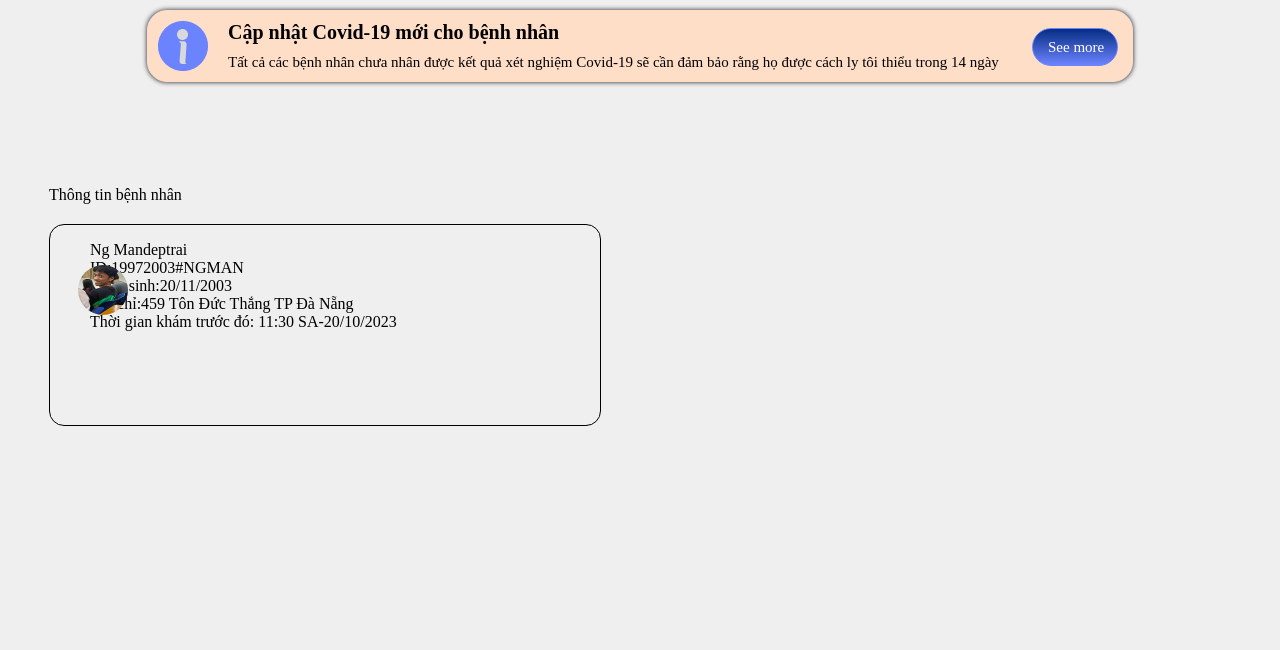
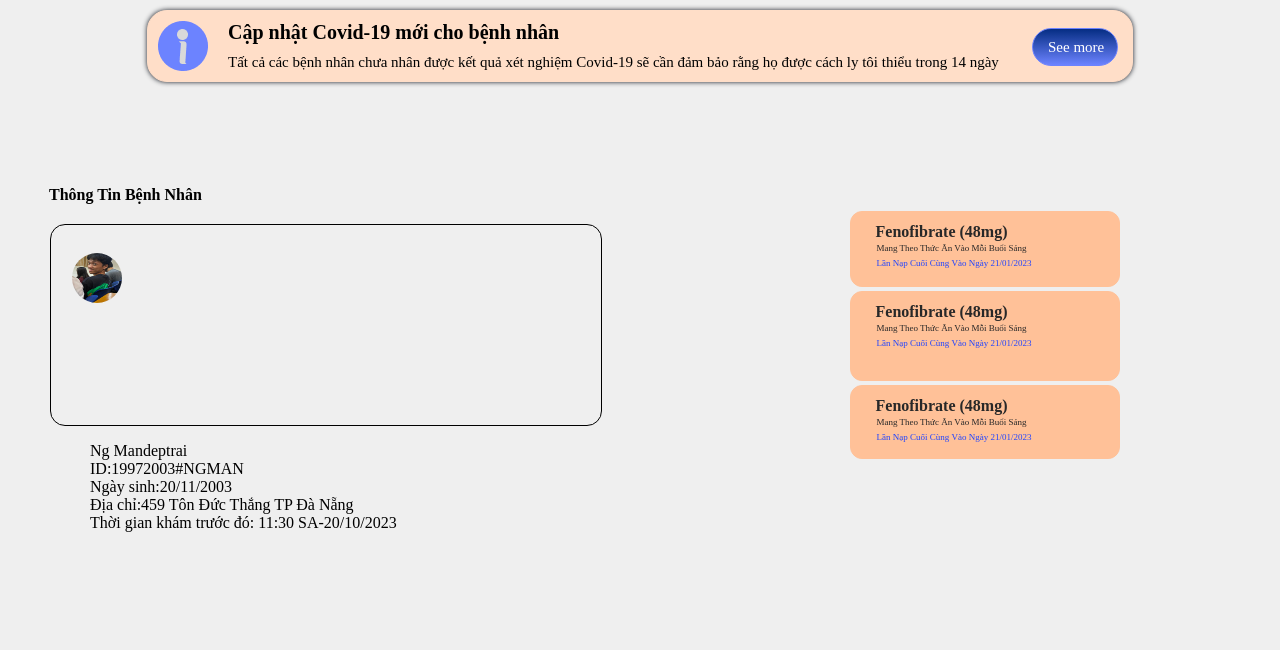
Before and after one commit to TruongCongNon/CNPM, a plain HTML site: page content.html in a window 1280 px wide. Shown: the part 150-800 px from the top of the page. Drawn offline with Linux system fonts and the light colour scheme.

Commit message:
(cnpm project)

```diff
--- a/content.html
+++ b/content.html
@@ -47,11 +47,13 @@
                 </a>
             </div>
         </div>
+        <div class="content-header">
             <div class="content-info">
                 <p>Thông tin bệnh nhân</p>
-
                 <div class="content-info-person">
                     <img src="./images/man.jpg" alt="">
+                </div>
+                <div class="content-info-person-content">
                     <ul>
                         <li>Ng Mandeptrai</li>
                         <li>ID:19972003#NGMAN</li>
@@ -60,7 +62,28 @@
                         <li>Thời gian khám trước đó: 11:30 SA-20/10/2023</li>
                     </ul>
                 </div>
+
             </div>
+            <div class="content-center">
+                <div class="content-center-first">
+                    <p>fenofibrate (48mg)</p>
+                    <p>mang theo thức ăn vào mỗi buổi sáng</p>
+                    <p>lần nạp cuối cùng vào ngày 21/01/2023</p>
+                </div>
+                <div class="content-center-secord">
+                    <p>fenofibrate (48mg)</p>
+                    <p>mang theo thức ăn vào mỗi buổi sáng</p>
+                    <p>lần nạp cuối cùng vào ngày 21/01/2023</p>
+                </div>
+                <div class="content-center-third">
+                    <p>fenofibrate (48mg)</p>
+                    <p>mang theo thức ăn vào mỗi buổi sáng</p>
+                    <p>lần nạp cuối cùng vào ngày 21/01/2023</p>
+                </div>
+            </div>
+        </div>
+
+
     </div>
 
 </body>
--- a/main.css
+++ b/main.css
@@ -1,7 +1,5 @@
-@media (min-width: 769px)
-{
+@media (min-width: 769px) {}
 
-}
 body {
     display: flex;
     justify-content: center;
@@ -153,7 +151,7 @@ body {
     outline: none;
     border: none;
     background-color: transparent;
-    box-shadow:  0px 4px 4px rgba(0, 0, 0, 0.25);
+    box-shadow: 0px 4px 4px rgba(0, 0, 0, 0.25);
     width: 305px;
     height: 76px;
     border-radius: 35px;
@@ -222,12 +220,15 @@ input[type="text"] {
     text-align: start;
 
 }
-.content:first-child{
+
+.content:first-child {
     margin-left: 124px;
 }
-.content:nth-child(5){
+
+.content:nth-child(5) {
     margin-right: 145px;
 }
+
 .content-items img {
     height: 50px;
     width: 50px;
@@ -392,6 +393,7 @@ body {
     height: 60px;
     justify-content: center;
     align-items: center;
+
 }
 
 .headline-inside-content {
@@ -402,7 +404,7 @@ body {
     border: 1px solid #8965d1;
     border-radius: 0 0px 15px 15px;
     background: linear-gradient(#7433F9, #8965d1);
-    box-shadow: 0 0 5px #191c24;
+    box-shadow: 0px 0px 10px 1px rgba(0, 0, 0, 0.25);
     /* padding-top: 10px; */
 }
 
@@ -421,13 +423,17 @@ body {
 .content-logo img {
     position: absolute;
     top: 0;
-    left: 0;
+    left: 188px;
 }
 
 .content-logo p {
     position: absolute;
-    font-size: 25px;
-    left: 6%;
+    color: black;
+    font-size: 30px;
+    font-family: Lato;
+    font-weight: 500;
+    word-wrap: break-word;
+     left: 280px;
 }
 
 .content-logo span {
@@ -468,6 +474,13 @@ body {
 
 .sub-menu li:first-child {
     font-weight: bold;
+}
+
+.content-container {
+    width: 100%;
+    height: 100%;
+    justify-content: center;
+    align-items: center;
 }
 
 .content-headline {
@@ -516,40 +529,52 @@ body {
     background: linear-gradient(#052d83, #6C83FF);
     border: 1px solid #6C83FF;
     border-radius: 25px;
-    right:14px ;
+    right: 14px;
     top: 17px;
 }
 
 .content-headline-eye a {
-
     text-decoration: none;
-
 }
 
 .content-headline-eye p {
     width: 60px;
     height: 30px;
-    padding-left:15px ;
+    padding-left: 15px;
     color: white;
 }
 
+.content-header {
+    display: flex;
+    margin: 0;
+    padding: 0;
+}
+
 .content-info {
+    margin-left: 50px;
     width: 600px;
-    height: 400px;
-}
-.content-info p{
-    position: absolute;
-    top:320px;
-    left: 49px;
+    height: 300px;
 
 }
+
+.content-info p {
+    position: absolute;
+    top: 320px;
+    left: 49px;
+    font-size: 16px;
+    font-family: Poppins;
+    font-weight: 600;
+    text-transform: capitalize;
+    word-wrap: break-word;
+}
+
 .content-info-person {
     position: relative;
     display: block;
     width: 550px;
     height: 200px;
     border: 1px solid #000;
-    margin: 142px 97px 0 49px;
+    margin: 142px 97px 0 0px;
     border-radius: 15px;
 
 }
@@ -559,8 +584,8 @@ body {
     width: 50px;
     border-radius: 50%;
     position: absolute;
-    left: 5%;
-    top: 20%;
+    left: 21px;
+    top: 28px;
 
 }
 
@@ -571,3 +596,148 @@ body {
 .content-info li {
     display: flex;
 }
+
+.content-center {
+    margin: 0;
+    padding: 0;
+    width: 270px;
+    height: 350px;
+    top: 275px;
+    right: 600px;
+    margin: 129px 0 0 200px;
+
+}
+
+.content-center-first {
+    border: 1px solid #FFC198;
+    border-radius: 12px;
+    margin-bottom: 4px;
+    height: 74px;
+    background-color: #FFC198;
+}
+
+.content-center-first p:first-child {
+    margin: 11px 0 0 18px;
+    color: #282828;
+    font-size: 16px;
+    font-family: Poppins;
+    font-weight: 600;
+    text-transform: capitalize;
+    word-wrap: break-word;
+    width: 145px;
+    height: 20px;
+
+}
+
+.content-center-first p:nth-child(2) {
+    margin: 0 0 0 18px;
+    color: #282828;
+    font-size: 9px;
+    font-family: Poppins;
+    font-weight: 400;
+    text-transform: capitalize;
+    word-wrap: break-word;
+    width: 165px;
+    height: 15px;
+
+}
+
+.content-center-first p:nth-child(3) {
+    margin: 0 0 11px 18px;
+    color: #2144FF;
+    font-size: 9px;
+    font-family: Poppins;
+    font-weight: 400;
+    text-transform: capitalize;
+    word-wrap: break-word;
+    width: 170px;
+}
+
+.content-center-secord {
+    border: 1px solid #FFC198;
+    border-radius: 12px;
+    margin-bottom: 4px;
+    background-color: #FFC198;
+    height: 88px;
+}
+
+.content-center-secord p:first-child {
+    margin: 11px 0 0 18px;
+    color: #282828;
+    font-size: 16px;
+    font-family: Poppins;
+    font-weight: 600;
+    text-transform: capitalize;
+    word-wrap: break-word;
+    width: 145px;
+    height: 20px;
+
+}
+
+.content-center-secord p:nth-child(2) {
+    margin: 0 0 0 18px;
+    color: #282828;
+    font-size: 9px;
+    font-family: Poppins;
+    font-weight: 400;
+    text-transform: capitalize;
+    word-wrap: break-word;
+    width: 165px;
+    height: 15px;
+
+}
+
+.content-center-secord p:nth-child(3) {
+    margin: 0 0 11px 18px;
+    color: #2144FF;
+    font-size: 9px;
+    font-family: Poppins;
+    font-weight: 400;
+    text-transform: capitalize;
+    word-wrap: break-word;
+    width: 170px;
+}
+
+.content-center-third {
+    border: 1px solid #FFC198;
+    background-color: #FFC198;
+    border-radius: 12px;
+    height: 72px;
+}
+
+.content-center-third p:first-child {
+    margin: 11px 0 0 18px;
+    color: #282828;
+    font-size: 16px;
+    font-family: Poppins;
+    font-weight: 600;
+    text-transform: capitalize;
+    word-wrap: break-word;
+    width: 145px;
+    height: 20px;
+
+}
+
+.content-center-third p:nth-child(2) {
+    margin: 0 0 0 18px;
+    color: #282828;
+    font-size: 9px;
+    font-family: Poppins;
+    font-weight: 400;
+    text-transform: capitalize;
+    word-wrap: break-word;
+    width: 165px;
+    height: 15px;
+
+}
+
+.content-center-third p:nth-child(3) {
+    margin: 0 0 11px 18px;
+    color: #2144FF;
+    font-size: 9px;
+    font-family: Poppins;
+    font-weight: 400;
+    text-transform: capitalize;
+    word-wrap: break-word;
+    width: 170px;
+}
```
Lines whose indentation alone changed are shown as unchanged.
